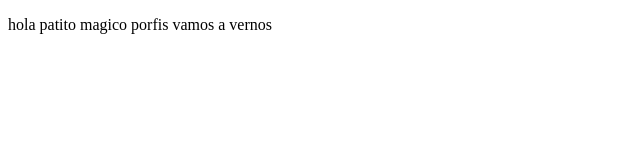
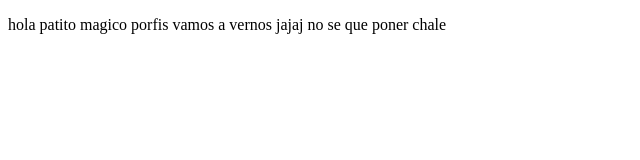
Before and after one commit to trapitorose/proyectodemo, a plain HTML site: page index.html in a window 1280 px wide. Shown: the whole page, without its empty margins (0-640 px from the left). Drawn offline with Linux system fonts and the light colour scheme.

Commit message:
no supe que poner

```diff
--- a/index.html
+++ b/index.html
@@ -7,6 +7,6 @@
     <title>ola lexi</title>
 </head>
 <body>
-    <p >hola patito magico porfis vamos a vernos  </p>
+    <p >hola patito magico porfis vamos a vernos jajaj no se que poner chale   </p>
 </body>
 </html>
```
